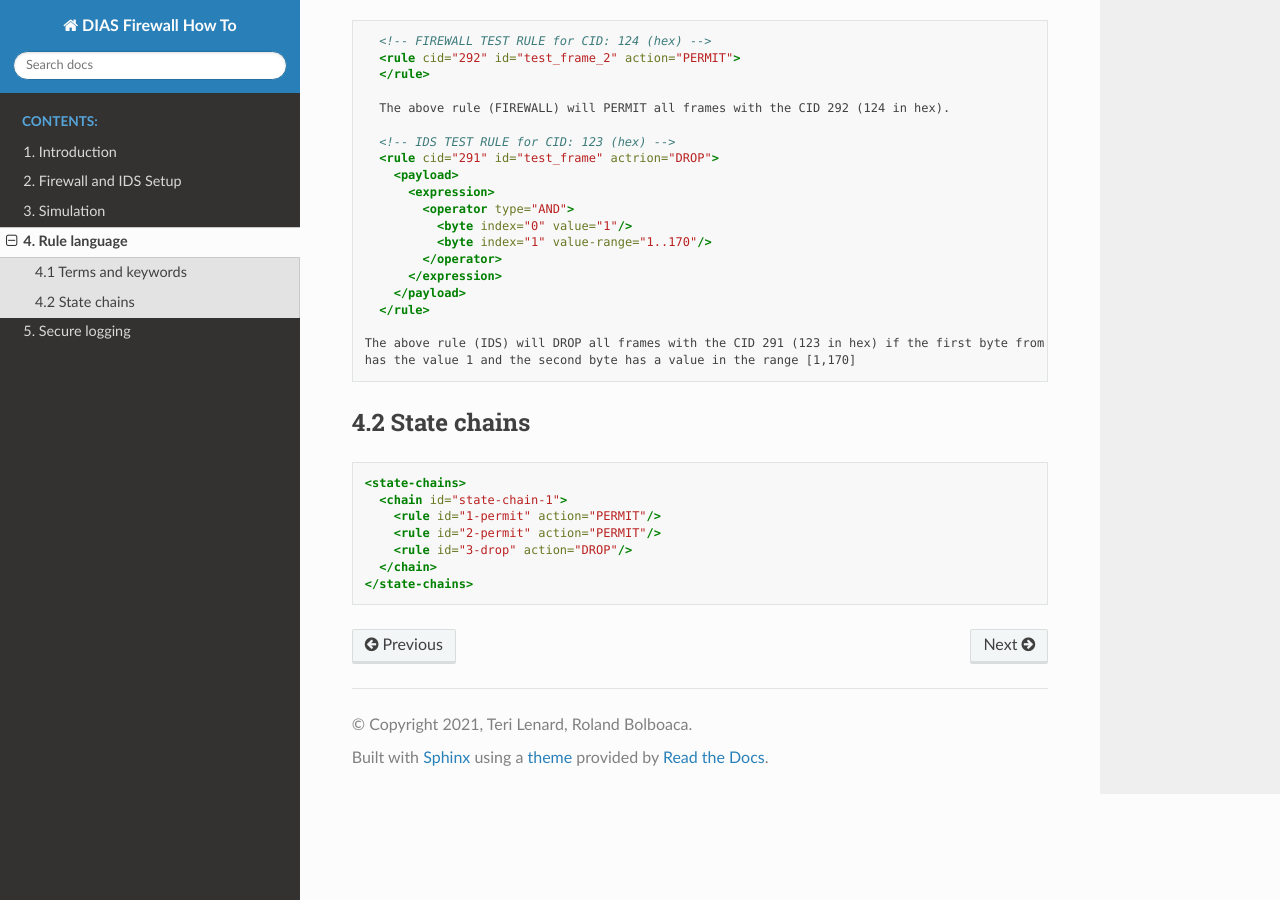
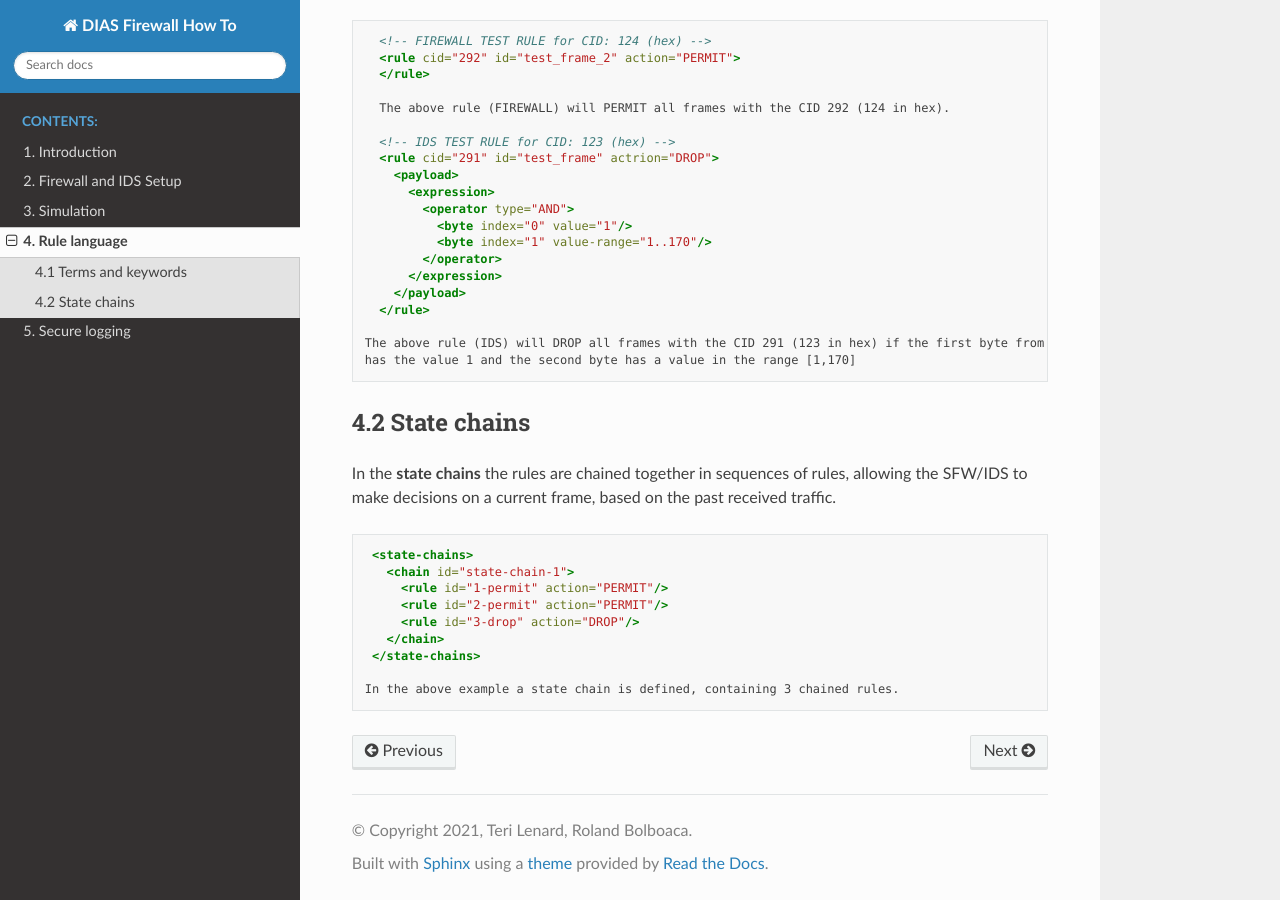
Before and after one commit to terilenard/dias-kuksa-firewall-doc, a Sphinx documentation site: the page built from source/rules.rst, in a window 1280 px wide and 900 px high, scrolled down 724 px. Built offline with Sphinx 7.4.7 and the Read the Docs theme 2.0.0, drawn with Linux system fonts in a browser that asks for light colours.

Commit message:
Update rules.rst

```diff
--- a/source/rules.rst
+++ b/source/rules.rst
@@ -42,6 +42,8 @@ A pattern is defined as an *action rule*, which ultimately is applied on every d
 4.2 State chains
 ----------------
 
+In the **state chains** the rules are chained together in sequences of rules, allowing the SFW/IDS to make decisions on a current frame, based on the past received traffic.
+
 .. code-block:: XML
 
   <state-chains>
@@ -51,3 +53,5 @@ A pattern is defined as an *action rule*, which ultimately is applied on every d
       <rule id="3-drop" action="DROP"/>
     </chain>
   </state-chains>
+
+ In the above example a state chain is defined, containing 3 chained rules.
```
